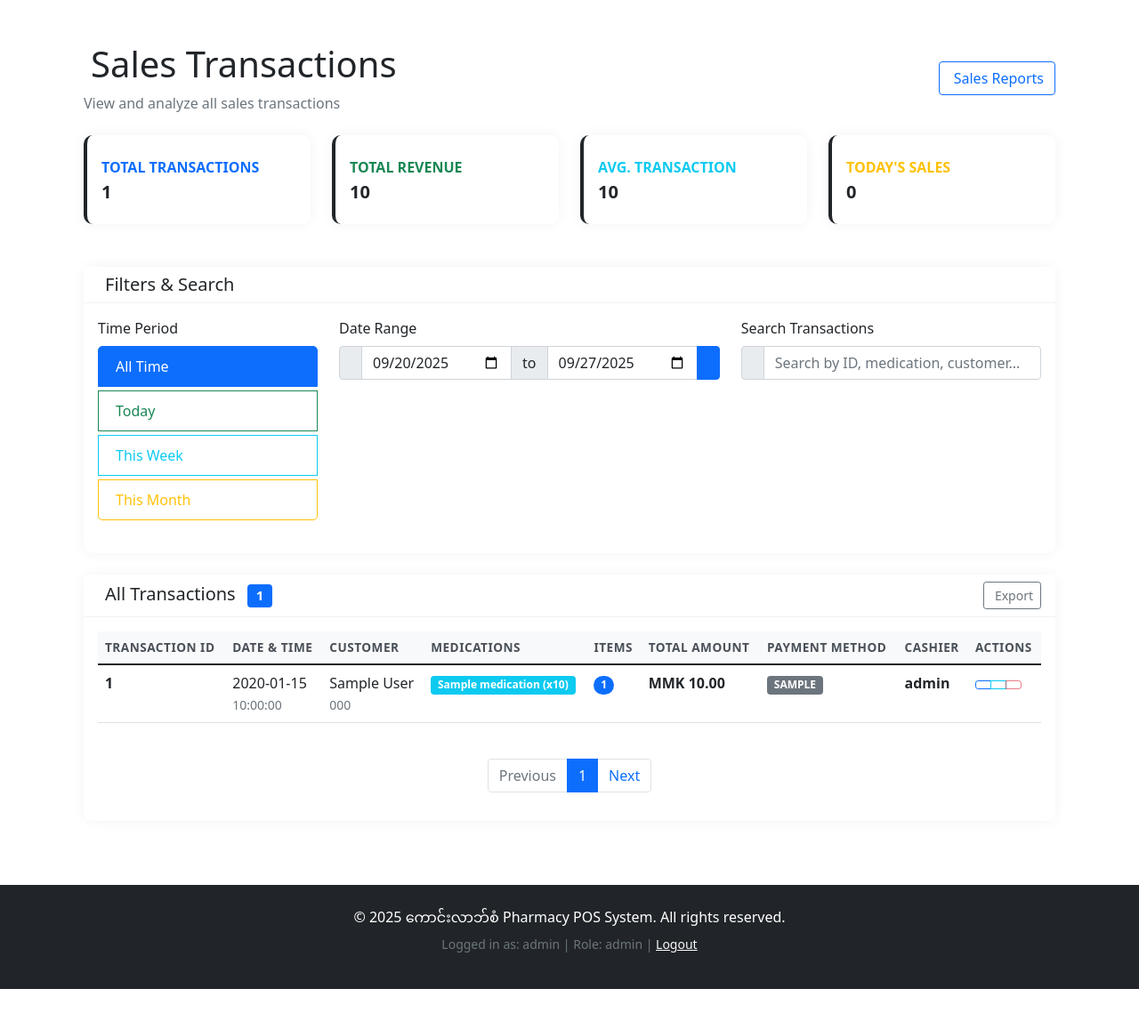
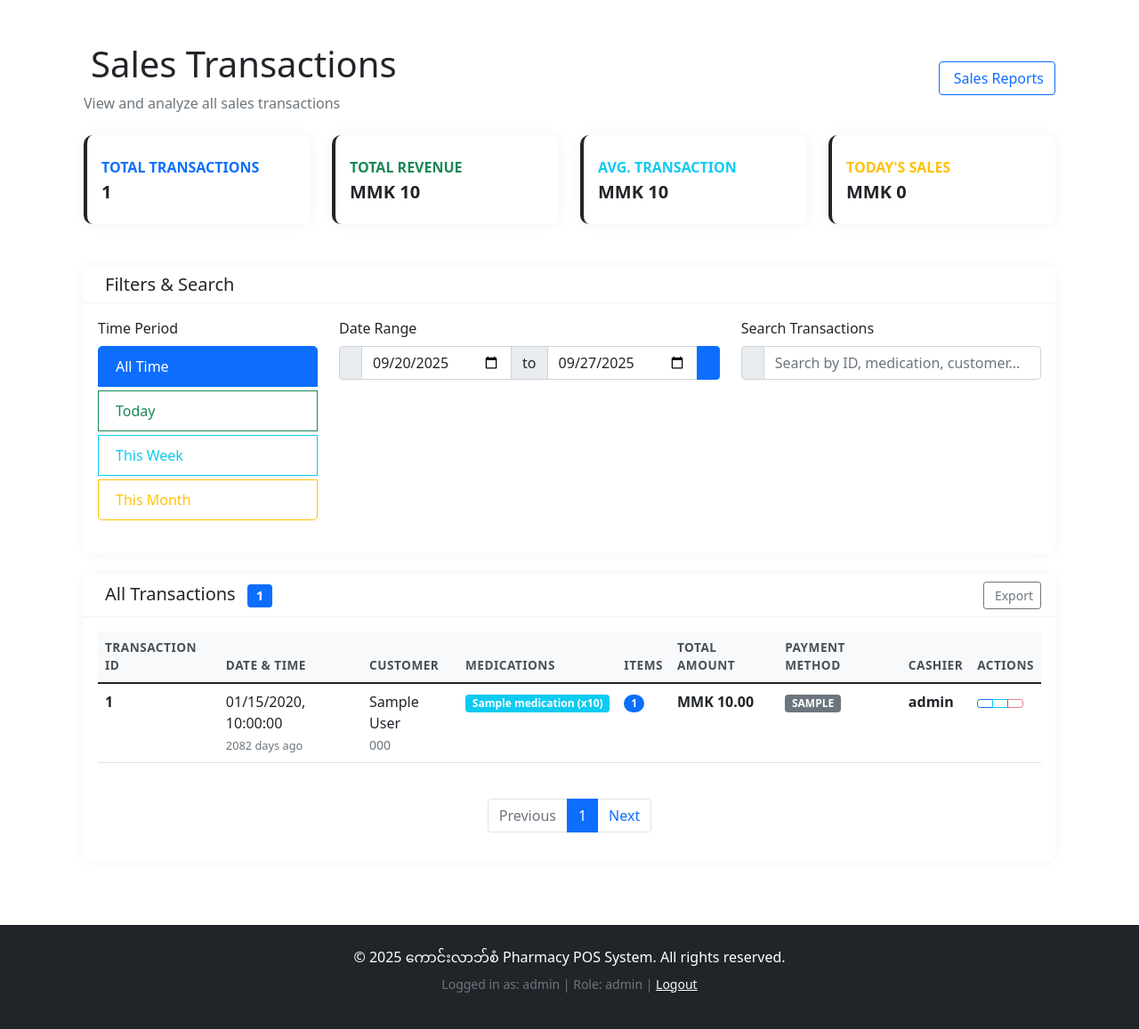
Before and after one commit to JohnFrp/PSS, a Flask app: page /transactions in a window 1280 px wide. Shown: the part 62-1219 px from the top of the page at 89% size. Before the commit the page ends 1174 px from the top, so only its background shows below. Run offline with Flask 3, Linux system fonts and the light colour scheme; a user stored in the database is signed in; tables that the repository leaves empty hold one stand-in row (values such as "Sample post").

Commit message:
Update transactions.html

```diff
--- a/app/templates/sales/transactions.html
+++ b/app/templates/sales/transactions.html
@@ -42,7 +42,7 @@
                     <div class="row no-gutters align-items-center">
                         <div class="col mr-2">
                             <div class="text-xs fw-bold text-success text-uppercase mb-1">Total Revenue</div>
-                            <div class="h5 mb-0 fw-bold text-gray-800">{{ '{:,}'.format(total_revenue)|int }}</div>
+                            <div class="h5 mb-0 fw-bold text-gray-800">MMK {{ "{:,.0f}".format(total_revenue) }}</div>
                         </div>
                         <div class="col-auto">
                             <i class="fas fa-dollar-sign fa-2x text-gray-300"></i>
@@ -58,7 +58,7 @@
                     <div class="row no-gutters align-items-center">
                         <div class="col mr-2">
                             <div class="text-xs fw-bold text-info text-uppercase mb-1">Avg. Transaction</div>
-                            <div class="h5 mb-0 fw-bold text-gray-800">{{ '{:,}'.format(avg_transaction)|int }}</div>
+                            <div class="h5 mb-0 fw-bold text-gray-800">MMK {{ "{:,.0f}".format(avg_transaction) }}</div>
                         </div>
                         <div class="col-auto">
                             <i class="fas fa-calculator fa-2x text-gray-300"></i>
@@ -74,7 +74,7 @@
                     <div class="row no-gutters align-items-center">
                         <div class="col mr-2">
                             <div class="text-xs fw-bold text-warning text-uppercase mb-1">Today's Sales</div>
-                            <div class="h5 mb-0 fw-bold text-gray-800">{{ '{:,}'.format(today_revenue)|int }}</div>
+                            <div class="h5 mb-0 fw-bold text-gray-800">MMK {{ "{:,.0f}".format(today_revenue) }}</div>
                         </div>
                         <div class="col-auto">
                             <i class="fas fa-calendar-day fa-2x text-gray-300"></i>
@@ -175,8 +175,10 @@
                                 <span class="fw-bold">{{ sale.transaction_id }}</span>
                             </td>
                             <td>
-                                <div>{{ sale.sale_date.strftime('%Y-%m-%d') }}</div>
-                                <small class="text-muted">{{ sale.sale_date.strftime('%H:%M:%S') }}</small>
+                                <div class="local-date" data-utc-date="{{ sale.sale_date.isoformat() }}">
+                                    {{ sale.sale_date.strftime('%Y-%m-%d %H:%M:%S UTC') }}
+                                </div>
+                                <small class="text-muted time-ago" data-utc-date="{{ sale.sale_date.isoformat() }}"></small>
                             </td>
                             <td>
                                 {% if sale.customer %}
@@ -204,7 +206,7 @@
                                 <span class="badge bg-primary rounded-pill">{{ sale.items|length }}</span>
                             </td>
                             <td>
-                                <span class="fw-bold">{{ "MMK {:,.2f}".format(sale.total_amount) }}</span>
+                                <span class="fw-bold">MMK {{ "{:,.2f}".format(sale.total_amount) }}</span>
                             </td>
                             <td>
                                 <span class="badge bg-{% if sale.payment_method == 'cash' %}success{% elif sale.payment_method == 'card' %}info{% elif sale.payment_method == 'digital' %}warning{% else %}secondary{% endif %} text-uppercase">
@@ -219,7 +221,7 @@
                                     <a href="{{ url_for('sales.view_receipt', sale_id=sale.id) }}" class="btn btn-outline-primary" title="View Receipt">
                                         <i class="fas fa-receipt"></i>
                                     </a>
-                                    <a href="{{ url_for('sales.transactions', sale_id=sale.id) }}" class="btn btn-outline-info" title="View Details">
+                                    <a href="{{ url_for('sales.view_transaction', sale_id=sale.id) }}" class="btn btn-outline-info" title="View Details">
                                         <i class="fas fa-eye"></i>
                                     </a>
                                     <button class="btn btn-outline-danger" title="Void Transaction" disabled>
@@ -274,6 +276,72 @@
 {% block scripts %}
 <script>
 document.addEventListener('DOMContentLoaded', function() {
+    // Function to convert UTC to local time
+    function convertToLocalTime(utcDateString) {
+        try {
+            const utcDate = new Date(utcDateString);
+            if (isNaN(utcDate.getTime())) {
+                return utcDateString;
+            }
+
+            const options = {
+                year: 'numeric',
+                month: '2-digit',
+                day: '2-digit',
+                hour: '2-digit',
+                minute: '2-digit',
+                second: '2-digit',
+                hour12: false
+            };
+
+            return utcDate.toLocaleString('en-US', options);
+        } catch (error) {
+            console.error('Error converting time:', error);
+            return utcDateString;
+        }
+    }
+
+    // Function to calculate time ago
+    function timeAgo(dateString) {
+        const date = new Date(dateString);
+        const now = new Date();
+        const diffInSeconds = Math.floor((now - date) / 1000);
+
+        if (diffInSeconds < 60) {
+            return 'just now';
+        } else if (diffInSeconds < 3600) {
+            const minutes = Math.floor(diffInSeconds / 60);
+            return `${minutes} minute${minutes > 1 ? 's' : ''} ago`;
+        } else if (diffInSeconds < 86400) {
+            const hours = Math.floor(diffInSeconds / 3600);
+            return `${hours} hour${hours > 1 ? 's' : ''} ago`;
+        } else {
+            const days = Math.floor(diffInSeconds / 86400);
+            return `${days} day${days > 1 ? 's' : ''} ago`;
+        }
+    }
+
+    // Convert all UTC dates to local time
+    function convertAllDatesToLocal() {
+        const dateElements = document.querySelectorAll('.local-date');
+        dateElements.forEach(element => {
+            const utcDateString = element.getAttribute('data-utc-date');
+            if (utcDateString) {
+                const localDateString = convertToLocalTime(utcDateString);
+                element.textContent = localDateString;
+            }
+        });
+
+        // Update time ago
+        const timeAgoElements = document.querySelectorAll('.time-ago');
+        timeAgoElements.forEach(element => {
+            const utcDateString = element.getAttribute('data-utc-date');
+            if (utcDateString) {
+                element.textContent = timeAgo(utcDateString);
+            }
+        });
+    }
+
     // Set today's date as default for end date filter
     const today = new Date().toISOString().split('T')[0];
     document.getElementById('endDate').value = today;
@@ -326,9 +394,22 @@ document.addEventListener('DOMContentLoaded', function() {
 
     // Export functionality
     document.getElementById('exportBtn').addEventListener('click', function() {
-        // In a real application, this would generate a CSV or Excel file
         alert('Export functionality would generate a CSV file with all transaction data.');
     });
+
+    // Convert dates to local time on page load
+    convertAllDatesToLocal();
+
+    // Update time ago every minute
+    setInterval(() => {
+        const timeAgoElements = document.querySelectorAll('.time-ago');
+        timeAgoElements.forEach(element => {
+            const utcDateString = element.getAttribute('data-utc-date');
+            if (utcDateString) {
+                element.textContent = timeAgo(utcDateString);
+            }
+        });
+    }, 60000); // Update every minute
 });
 </script>
 
@@ -382,5 +463,14 @@ document.addEventListener('DOMContentLoaded', function() {
 #transactionsTable tbody tr:hover {
     background-color: rgba(0, 123, 255, 0.05);
 }
+
+.local-date {
+    font-weight: 500;
+}
+
+.time-ago {
+    color: #6c757d;
+    font-size: 0.8rem;
+}
 </style>
 {% endblock %}
```
